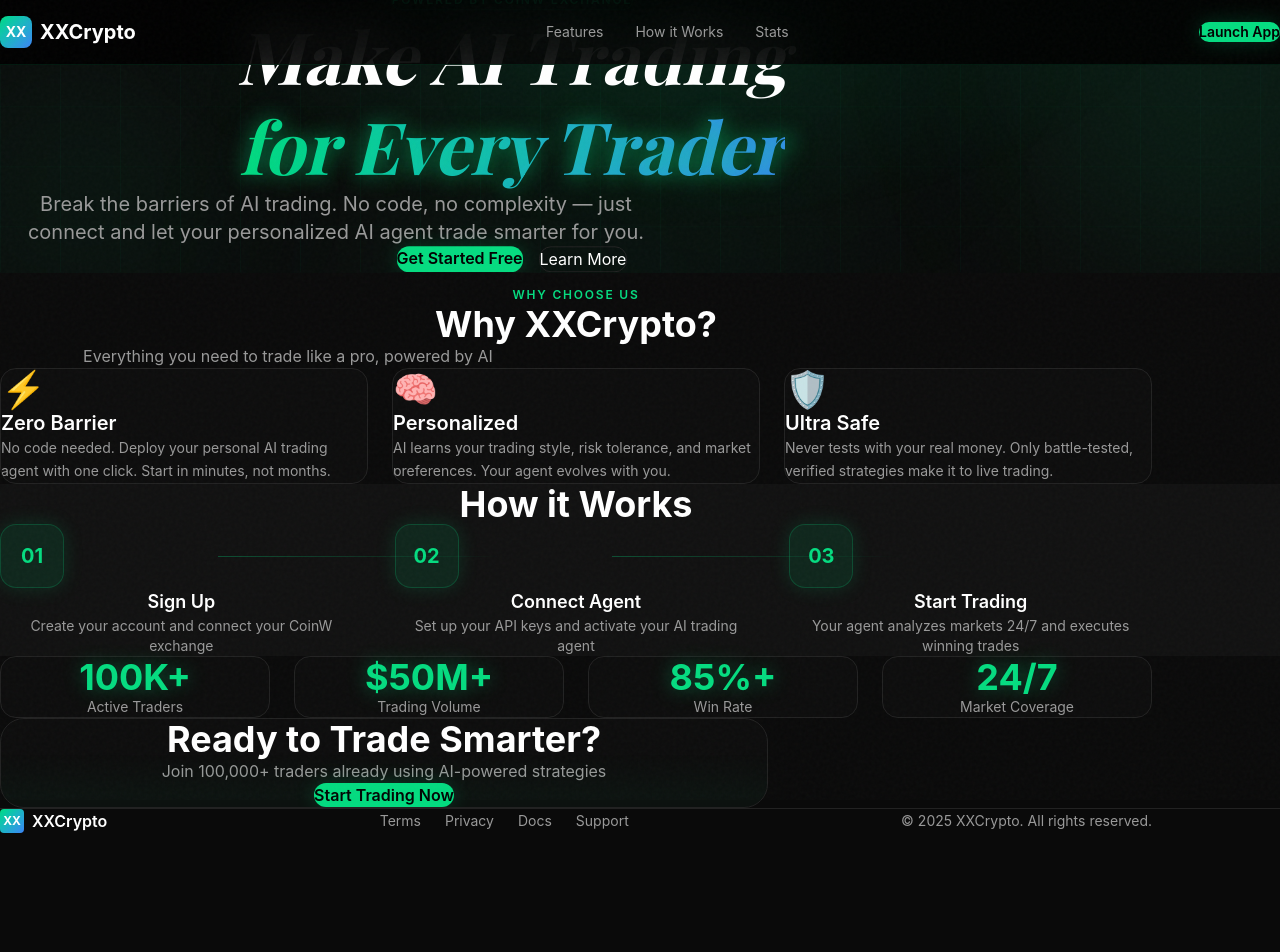
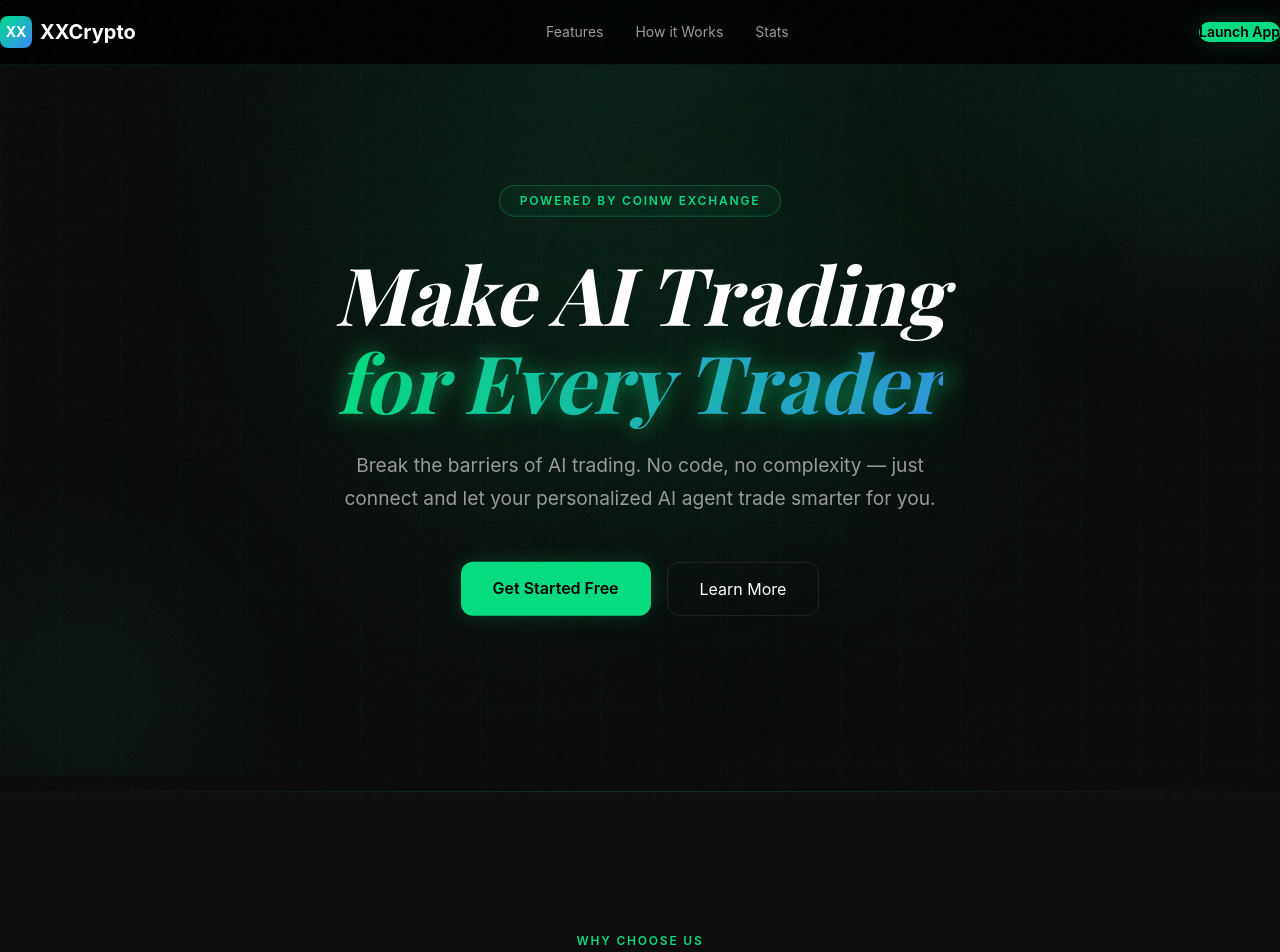
Before and after one commit to XXCRYPTO77/xxcrypto-gtm, a Next.js app: page / in a window 1280 px wide. Shown: the top 952 px of the page. Before the commit the page ends 833 px from the top, so only its background shows below. Built offline with nearby package versions, Linux system fonts and the light colour scheme; a web font is replaced by a local one.

Commit message:
fix: use inline styles for reliable spacing, add section dividers, alternating bgs

```diff
--- a/src/app/page.tsx
+++ b/src/app/page.tsx
@@ -22,113 +22,125 @@ const stats = [
 
 export default function LandingPage() {
   return (
-    <div className="min-h-screen bg-[var(--dark-bg)]">
+    <div style={{ minHeight: '100vh', background: '#0a0a0a' }}>
       <Navbar />
 
       {/* Hero */}
-      <section className="pt-44 pb-36 px-6 relative overflow-hidden matrix-grid-bg">
+      <section style={{ paddingTop: '200px', paddingBottom: '160px', position: 'relative', overflow: 'hidden' }} className="px-6 matrix-grid-bg">
         <div className="particle-field" />
-        <div className="absolute inset-0 bg-[radial-gradient(ellipse_at_top,rgba(5,220,128,0.1),transparent_60%)]" />
-        <div className="absolute top-1/4 left-1/4 w-[500px] h-[500px] rounded-full bg-[rgba(5,220,128,0.04)] blur-[120px] animate-[orbFloat_15s_ease-in-out_infinite]" />
-        <div className="absolute bottom-1/4 right-1/4 w-[400px] h-[400px] rounded-full bg-[rgba(5,220,128,0.03)] blur-[100px] animate-[orbFloat_12s_ease-in-out_infinite_reverse]" />
-        <div className="max-w-5xl mx-auto text-center relative">
-          <div className="eyebrow inline-block px-4 py-1.5 rounded-full border border-[#05DC80]/30 bg-[#05DC80]/5 mb-8">
+        <div style={{ position: 'absolute', inset: 0, background: 'radial-gradient(ellipse at top, rgba(5,220,128,0.1), transparent 60%)' }} />
+        <div style={{ position: 'absolute', top: '20%', left: '20%', width: 500, height: 500, borderRadius: '50%', background: 'rgba(5,220,128,0.04)', filter: 'blur(120px)' }} className="animate-[orbFloat_15s_ease-in-out_infinite]" />
+        <div style={{ position: 'absolute', bottom: '20%', right: '20%', width: 400, height: 400, borderRadius: '50%', background: 'rgba(5,220,128,0.03)', filter: 'blur(100px)' }} className="animate-[orbFloat_12s_ease-in-out_infinite_reverse]" />
+        <div style={{ maxWidth: 900, margin: '0 auto', textAlign: 'center', position: 'relative' }}>
+          <div className="eyebrow" style={{ display: 'inline-block', padding: '6px 20px', borderRadius: 9999, border: '1px solid rgba(5,220,128,0.3)', background: 'rgba(5,220,128,0.05)', marginBottom: 32 }}>
             Powered by CoinW Exchange
           </div>
-          <h1 className="font-display italic text-5xl md:text-7xl font-bold text-white mb-6 leading-tight">
+          <h1 className="font-display italic" style={{ fontSize: 'clamp(3rem, 7vw, 5rem)', fontWeight: 700, color: 'white', marginBottom: 24, lineHeight: 1.1 }}>
             Make AI Trading<br />
-            <span className="glow-text bg-gradient-to-r from-[#05DC80] to-[#3b82f6] bg-clip-text text-transparent">for Every Trader</span>
+            <span className="glow-text" style={{ backgroundImage: 'linear-gradient(to right, #05DC80, #3b82f6)', WebkitBackgroundClip: 'text', WebkitTextFillColor: 'transparent' }}>for Every Trader</span>
           </h1>
-          <p className="text-lg md:text-xl text-[var(--text-secondary)] max-w-2xl mx-auto mb-12">
+          <p style={{ fontSize: '1.2rem', color: '#999', maxWidth: 640, margin: '0 auto 48px', lineHeight: 1.7 }}>
             Break the barriers of AI trading. No code, no complexity — just connect and let your personalized AI agent trade smarter for you.
           </p>
-          <div className="flex gap-4 justify-center">
-            <Link href="/dashboard" className="btn-glow px-8 py-3.5 text-base inline-block">
+          <div style={{ display: 'flex', gap: 16, justifyContent: 'center' }}>
+            <Link href="/dashboard" className="btn-glow" style={{ padding: '14px 32px', fontSize: '1rem', display: 'inline-block' }}>
               Get Started Free
             </Link>
-            <a href="#how-it-works" className="px-8 py-3.5 border border-[var(--border-primary)] hover:border-[#05DC80]/50 text-white rounded-xl text-base transition-all">
+            <a href="#how-it-works" style={{ padding: '14px 32px', border: '1px solid #222', color: 'white', borderRadius: 12, fontSize: '1rem', transition: 'all 0.3s' }}>
               Learn More
             </a>
           </div>
         </div>
       </section>
 
+      {/* Divider */}
+      <div style={{ height: 1, background: 'linear-gradient(90deg, transparent, rgba(5,220,128,0.2), transparent)' }} />
+
       {/* Features */}
-      <section id="features" className="py-32 px-6">
-        <div className="max-w-6xl mx-auto">
-          <p className="eyebrow text-center mb-4">Why Choose Us</p>
-          <h2 className="text-3xl md:text-4xl font-bold text-white text-center mb-4">Why XXCrypto?</h2>
-          <p className="text-[var(--text-secondary)] text-center mb-16 max-w-xl mx-auto">Everything you need to trade like a pro, powered by AI</p>
-          <div className="grid md:grid-cols-3 gap-6">
+      <section id="features" style={{ padding: '140px 24px', background: '#0d0d0d' }}>
+        <div style={{ maxWidth: 1100, margin: '0 auto' }}>
+          <p className="eyebrow" style={{ textAlign: 'center', marginBottom: 16 }}>Why Choose Us</p>
+          <h2 style={{ fontSize: 'clamp(1.8rem, 4vw, 2.5rem)', fontWeight: 700, color: 'white', textAlign: 'center', marginBottom: 16 }}>Why XXCrypto?</h2>
+          <p style={{ color: '#999', textAlign: 'center', marginBottom: 64, maxWidth: 500, margin: '0 auto 64px' }}>Everything you need to trade like a pro, powered by AI</p>
+          <div style={{ display: 'grid', gridTemplateColumns: 'repeat(auto-fit, minmax(300px, 1fr))', gap: 24 }}>
             {features.map((f) => (
-              <div key={f.title} className="shimmer-card glow-card-hover p-6 rounded-2xl bg-[var(--bg-card)] border border-[var(--border-primary)] group">
-                <div className="text-4xl mb-4">{f.icon}</div>
-                <h3 className="text-xl font-semibold text-white mb-2 group-hover:text-[#05DC80] transition-colors">{f.title}</h3>
-                <p className="text-[var(--text-secondary)] text-sm leading-relaxed">{f.desc}</p>
+              <div key={f.title} className="shimmer-card glow-card-hover" style={{ padding: 32, borderRadius: 16, background: '#111', border: '1px solid #222' }}>
+                <div style={{ fontSize: '2.5rem', marginBottom: 16 }}>{f.icon}</div>
+                <h3 style={{ fontSize: '1.25rem', fontWeight: 600, color: 'white', marginBottom: 8 }}>{f.title}</h3>
+                <p style={{ color: '#999', fontSize: '0.9rem', lineHeight: 1.7 }}>{f.desc}</p>
               </div>
             ))}
           </div>
         </div>
       </section>
 
+      {/* Divider */}
+      <div style={{ height: 1, background: 'linear-gradient(90deg, transparent, rgba(5,220,128,0.15), transparent)' }} />
+
       {/* How it Works */}
-      <section id="how-it-works" className="py-32 px-6 bg-[var(--bg-secondary)]">
-        <div className="max-w-6xl mx-auto">
-          <h2 className="text-3xl md:text-4xl font-bold text-white text-center mb-16">How it Works</h2>
-          <div className="grid md:grid-cols-3 gap-8">
+      <section id="how-it-works" style={{ padding: '140px 24px', background: '#0a0a0a' }}>
+        <div style={{ maxWidth: 1100, margin: '0 auto' }}>
+          <h2 style={{ fontSize: 'clamp(1.8rem, 4vw, 2.5rem)', fontWeight: 700, color: 'white', textAlign: 'center', marginBottom: 64 }}>How it Works</h2>
+          <div style={{ display: 'grid', gridTemplateColumns: 'repeat(auto-fit, minmax(280px, 1fr))', gap: 32 }}>
             {steps.map((s, i) => (
-              <div key={s.num} className="text-center relative">
-                <div className="w-16 h-16 rounded-2xl bg-[#05DC80]/10 border border-[#05DC80]/20 flex items-center justify-center mx-auto mb-6" style={{ boxShadow: 'var(--glow-sm)' }}>
-                  <span className="text-[#05DC80] font-bold text-xl">{s.num}</span>
+              <div key={s.num} style={{ textAlign: 'center', position: 'relative' }}>
+                <div style={{ width: 64, height: 64, borderRadius: 16, background: 'rgba(5,220,128,0.1)', border: '1px solid rgba(5,220,128,0.2)', display: 'flex', alignItems: 'center', justifyContent: 'center', margin: '0 auto 24px', boxShadow: '0 0 20px rgba(5,220,128,0.15)' }}>
+                  <span style={{ color: '#05DC80', fontWeight: 700, fontSize: '1.25rem' }}>{s.num}</span>
                 </div>
-                <h3 className="text-lg font-semibold text-white mb-2">{s.title}</h3>
-                <p className="text-[var(--text-secondary)] text-sm">{s.desc}</p>
-                {i < 2 && <div className="hidden md:block absolute top-8 left-[60%] w-[80%] h-px bg-gradient-to-r from-[#05DC80]/30 to-transparent" />}
+                <h3 style={{ fontSize: '1.1rem', fontWeight: 600, color: 'white', marginBottom: 8 }}>{s.title}</h3>
+                <p style={{ color: '#999', fontSize: '0.9rem' }}>{s.desc}</p>
+                {i < 2 && <div className="hidden md:block" style={{ position: 'absolute', top: 32, left: '60%', width: '80%', height: 1, background: 'linear-gradient(to right, rgba(5,220,128,0.3), transparent)' }} />}
               </div>
             ))}
           </div>
         </div>
       </section>
 
+      {/* Divider */}
+      <div style={{ height: 1, background: 'linear-gradient(90deg, transparent, rgba(5,220,128,0.15), transparent)' }} />
+
       {/* Stats */}
-      <section id="stats" className="py-32 px-6">
-        <div className="max-w-6xl mx-auto">
-          <div className="grid grid-cols-2 md:grid-cols-4 gap-6">
+      <section id="stats" style={{ padding: '120px 24px', background: '#0d0d0d' }}>
+        <div style={{ maxWidth: 1100, margin: '0 auto' }}>
+          <div style={{ display: 'grid', gridTemplateColumns: 'repeat(auto-fit, minmax(200px, 1fr))', gap: 24 }}>
             {stats.map((s) => (
-              <div key={s.label} className="text-center p-8 rounded-2xl bg-[var(--bg-card)] border border-[var(--border-primary)] glow-card-hover">
-                <div className="number-glow text-3xl md:text-4xl font-bold mb-1">{s.value}</div>
-                <div className="text-[var(--text-secondary)] text-sm">{s.label}</div>
+              <div key={s.label} className="glow-card-hover" style={{ textAlign: 'center', padding: 40, borderRadius: 16, background: '#111', border: '1px solid #222' }}>
+                <div className="number-glow" style={{ fontSize: 'clamp(1.8rem, 3vw, 2.5rem)', fontWeight: 700, marginBottom: 4 }}>{s.value}</div>
+                <div style={{ color: '#999', fontSize: '0.85rem' }}>{s.label}</div>
               </div>
             ))}
           </div>
         </div>
       </section>
 
+      {/* Divider */}
+      <div style={{ height: 1, background: 'linear-gradient(90deg, transparent, rgba(5,220,128,0.15), transparent)' }} />
+
       {/* CTA */}
-      <section className="py-32 px-6">
-        <div className="max-w-3xl mx-auto text-center p-14 rounded-3xl bg-[var(--bg-card)] border border-[var(--border-primary)] glow-card-hover scan-overlay">
-          <h2 className="text-3xl md:text-4xl font-bold text-white mb-4">Ready to Trade Smarter?</h2>
-          <p className="text-[var(--text-secondary)] mb-8">Join 100,000+ traders already using AI-powered strategies</p>
-          <Link href="/dashboard" className="btn-glow inline-block px-8 py-3.5 text-base">
+      <section style={{ padding: '140px 24px', background: '#0a0a0a' }}>
+        <div className="glow-card-hover scan-overlay" style={{ maxWidth: 700, margin: '0 auto', textAlign: 'center', padding: 64, borderRadius: 24, background: '#111', border: '1px solid #222' }}>
+          <h2 style={{ fontSize: 'clamp(1.8rem, 4vw, 2.5rem)', fontWeight: 700, color: 'white', marginBottom: 16 }}>Ready to Trade Smarter?</h2>
+          <p style={{ color: '#999', marginBottom: 32 }}>Join 100,000+ traders already using AI-powered strategies</p>
+          <Link href="/dashboard" className="btn-glow" style={{ display: 'inline-block', padding: '14px 32px', fontSize: '1rem' }}>
             Start Trading Now
           </Link>
         </div>
       </section>
 
       {/* Footer */}
-      <footer className="border-t border-[var(--border-primary)] py-10 px-6">
-        <div className="max-w-6xl mx-auto flex flex-col md:flex-row items-center justify-between gap-4">
-          <div className="flex items-center gap-2">
-            <div className="w-6 h-6 rounded bg-gradient-to-br from-[#05DC80] to-[#3b82f6] flex items-center justify-center text-white font-bold text-xs">XX</div>
-            <span className="text-white font-semibold">XXCrypto</span>
+      <footer style={{ borderTop: '1px solid #222', padding: '40px 24px', background: '#0a0a0a' }}>
+        <div style={{ maxWidth: 1100, margin: '0 auto', display: 'flex', flexWrap: 'wrap', alignItems: 'center', justifyContent: 'space-between', gap: 16 }}>
+          <div style={{ display: 'flex', alignItems: 'center', gap: 8 }}>
+            <div style={{ width: 24, height: 24, borderRadius: 4, background: 'linear-gradient(135deg, #05DC80, #3b82f6)', display: 'flex', alignItems: 'center', justifyContent: 'center', color: 'white', fontWeight: 700, fontSize: 10 }}>XX</div>
+            <span style={{ color: 'white', fontWeight: 600 }}>XXCrypto</span>
           </div>
-          <div className="flex gap-6 text-sm text-[var(--text-secondary)]">
-            <a href="#" className="hover:text-gray-300 transition-colors">Terms</a>
-            <a href="#" className="hover:text-gray-300 transition-colors">Privacy</a>
-            <a href="#" className="hover:text-gray-300 transition-colors">Docs</a>
-            <a href="#" className="hover:text-gray-300 transition-colors">Support</a>
+          <div style={{ display: 'flex', gap: 24, fontSize: '0.85rem', color: '#666' }}>
+            <a href="#" style={{ transition: 'color 0.3s' }}>Terms</a>
+            <a href="#" style={{ transition: 'color 0.3s' }}>Privacy</a>
+            <a href="#" style={{ transition: 'color 0.3s' }}>Docs</a>
+            <a href="#" style={{ transition: 'color 0.3s' }}>Support</a>
           </div>
-          <p className="text-[var(--text-secondary)] text-sm">© 2025 XXCrypto. All rights reserved.</p>
+          <p style={{ color: '#666', fontSize: '0.85rem' }}>© 2025 XXCrypto. All rights reserved.</p>
         </div>
       </footer>
     </div>
```
